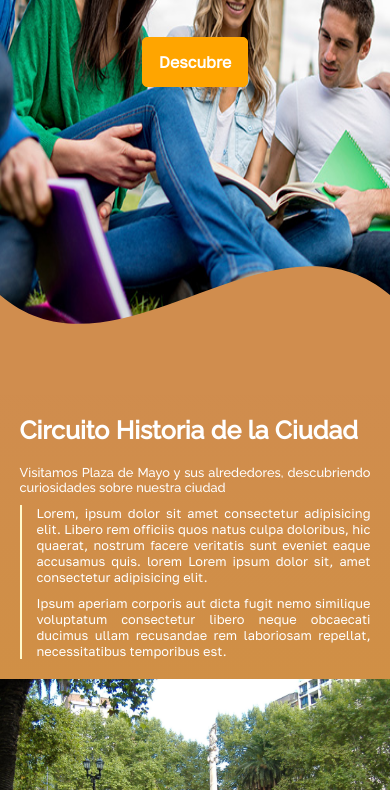
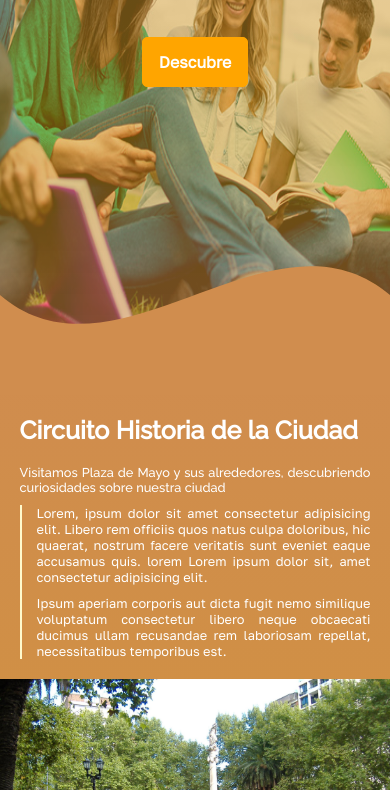
Before and after one commit to FelipeVO/buenosairesvisitasguiadas, a plain HTML site: page index.html in a window 390 px wide. Shown: the part 305-1095 px from the top of the page. Drawn offline with nearby package versions, Linux system fonts and the light colour scheme.

Commit message:
martes 21 final

```diff
--- a/css/estilos.css
+++ b/css/estilos.css
@@ -748,12 +748,12 @@ padding-left: 9px;
         width: 100vw;
         overflow: auto;
         object-fit: scale-down;
-        background-color: black;
       }
 
     .hero, .texto-hero, .svg-hero-bottom{
         z-index: 3;
       }
+
       .hero img{
         display: block;
         width: 200vw;
@@ -761,9 +761,30 @@ padding-left: 9px;
         left: -50%;
         position: absolute;
         z-index: -1;
-      }
+        opacity: .5;
+        background-repeat: no-repeat;
+        }
+
+        .mask1{
+        display: block;
+        width: 200%;
+        height: 100%;
+        left: -50%;
+        position: absolute;
+        z-index: -2;
+        background: linear-gradient(0deg, rgba(238,138,76,0.908000700280112) 0%, rgba(210,158,24,1) 35%, var(--color1) 100%);
+        }
+
+        .mask1::after{
+        position: absolute;
+        top: 0;
+        left: 0;
+        width: 100%;
+        height: 100%;
+        background-image: linear-gradient(0deg, rgba(238,138,76,0.908000700280112) 0%, rgba(210,158,24,1) 35%, var(--color1) 100%);
+        z-index: 100;
     }
-
+    }
     /* Seccion 2 Tours */
 
     @media screen and (max-width: 858px){
--- a/index.html
+++ b/index.html
@@ -44,7 +44,8 @@
 
 <!-- Inicio -->
     <section class="hero" id="inicio">
-    <img src="assets/inicio-banner.jpg" alt="">
+         <img src="assets/inicio-banner.jpg" alt="">
+         <div class="mask1"></div>
         <div class="texto-hero">
             <h1>Buenos Aires Salidas Educativas</h1>
             <h2>Recorriendo la historia de nuestra ciudad</h2>
```
